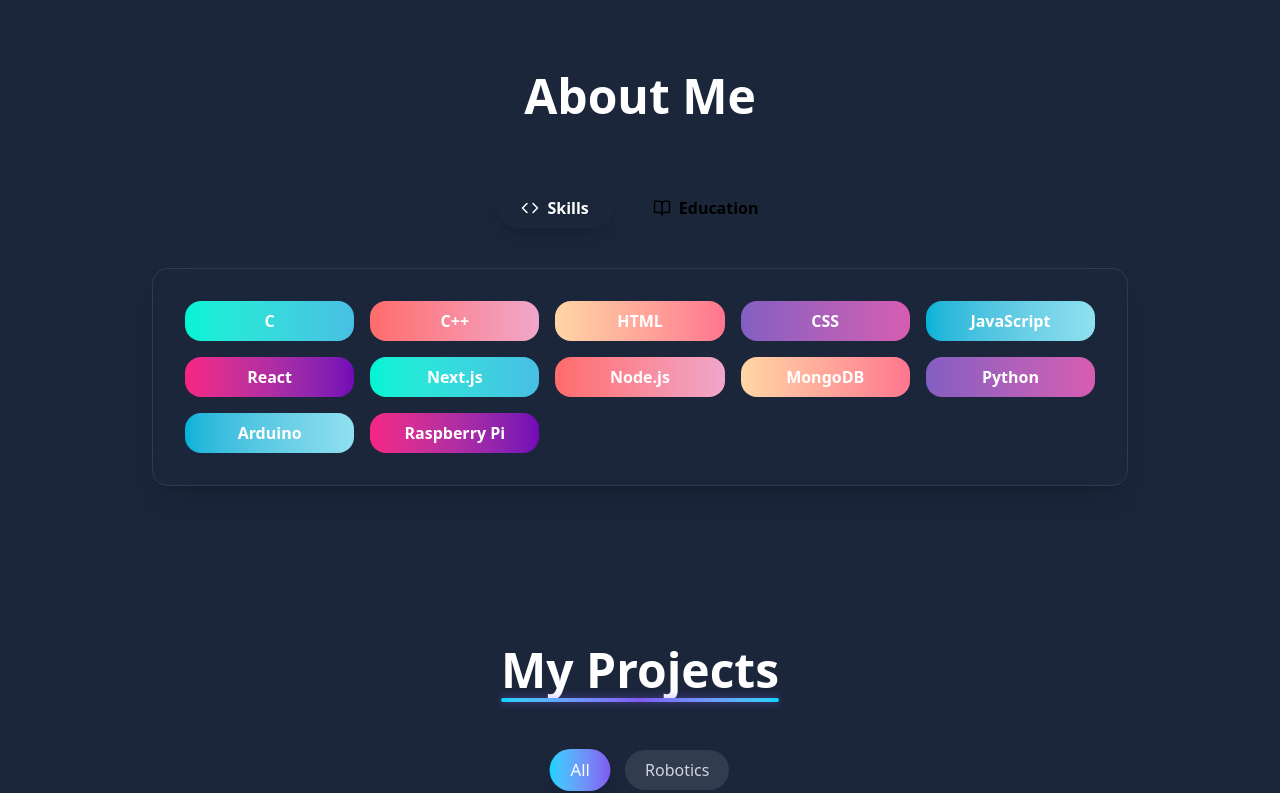
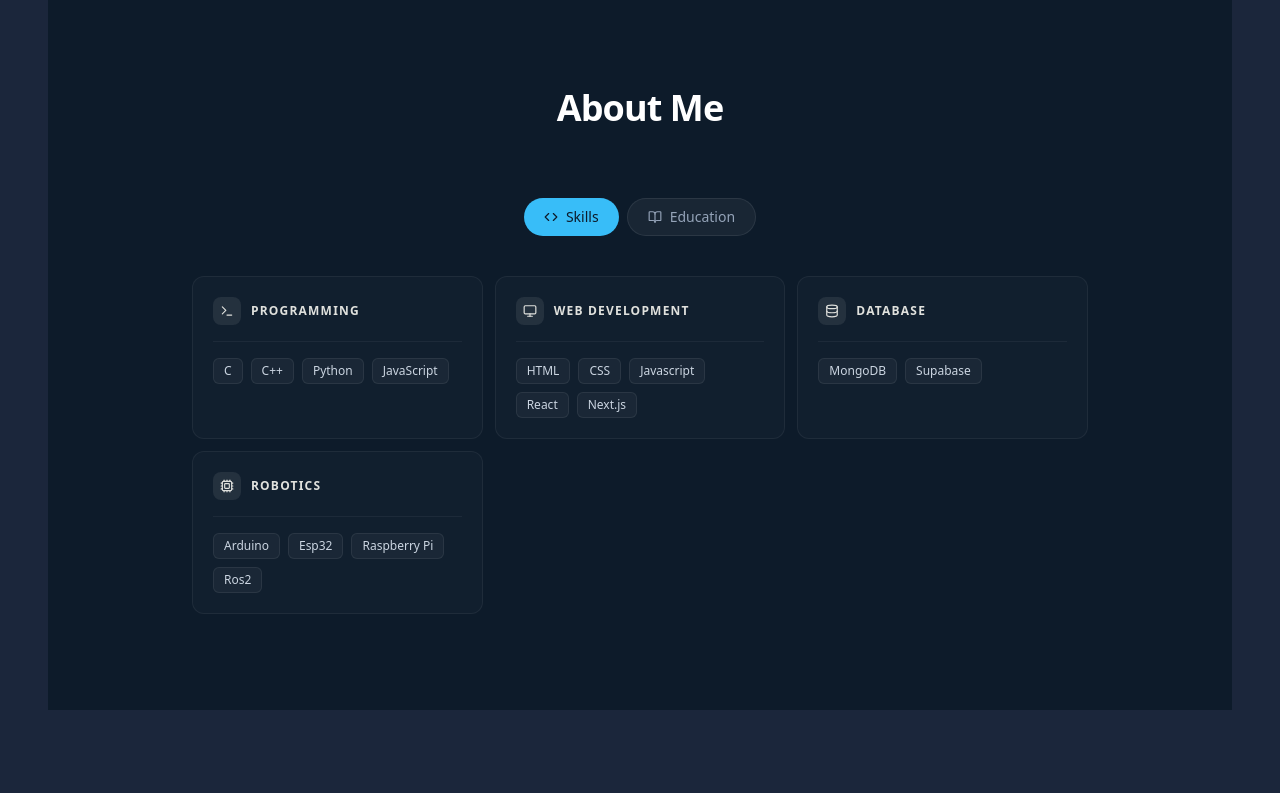
Before and after one commit to karkikaruna/karuna, a Next.js app: page / in a window 1280 px wide. Shown: the part 680-1473 px from the top of the page. Built offline with nearby package versions, Linux system fonts and the light colour scheme.

Commit message:
made changes to about

```diff
--- a/src/app/components/AboutSection.jsx
+++ b/src/app/components/AboutSection.jsx
@@ -1,33 +1,40 @@
 "use client";
 import React, { useState } from "react";
 import { motion, AnimatePresence } from "framer-motion";
-import { Code, BookOpen, MapPin } from "lucide-react";
+import { Code, BookOpen, MapPin, Monitor, Server, Terminal, Database, Cpu } from "lucide-react";
 
-const TAB_DATA = [
+const SKILL_CATEGORIES = [
   {
-    title: "Skills",
-    id: "skills",
-    icon: <Code size={18} />,
-    content: [
-      "C",
-      "C++",
-      "HTML",
-      "CSS",
-      "JavaScript",
-      "React",
-      "Next.js",
-      "Node.js",
-      "MongoDB",
-      "Python",
-      "Arduino",
-      "Raspberry Pi",
-    ],
+    id: "programming",
+    label: "Programming",
+    icon: Terminal,
+    accent: "#e0e1dd",
+    skills: ["C", "C++", "Python", "JavaScript"],
   },
   {
-    title: "Education",
-    id: "education",
-    icon: <BookOpen size={18} />,
-    content: [
+    id: "web",
+    label: "Web Development",
+    icon: Monitor,
+    accent: "#e0e1dd",
+    skills: ["HTML", "CSS", "Javascript", "React", "Next.js"],
+  },
+  {
+    id: "database",
+    label: "Database",
+    icon: Database,
+    accent: "#e0e1dd",
+    skills: ["MongoDB","Supabase"],
+  },
+  {
+    id: "robotics",
+    label: "Robotics",
+    icon: Cpu,
+    accent: "#e0e1dd",
+    skills: ["Arduino", "Esp32","Raspberry Pi", "Ros2"],
+  },
+];
+
+const EDUCATION = [
   {
         title: "Bachelor in Computer Engineering",
         period: "2024 – Present",
@@ -46,148 +53,148 @@ const TAB_DATA = [
         name: "Sindhuli Little Flower English Boarding School",
         location: "Dudhauli, Sindhuli",
       },
-    ],
-  },
 ];
 
-const SKILL_COLORS = [
-  { gradient: "from-[#00f5d4] to-[#48bfe3]", shadow: "shadow-cyan-400/50 hover:shadow-cyan-400/80" },
-  { gradient: "from-[#ff6b6b] to-[#f0a6ca]", shadow: "shadow-pink-400/50 hover:shadow-pink-400/80" },
-  { gradient: "from-[#ffd6a5] to-[#ff758f]", shadow: "shadow-orange-400/50 hover:shadow-orange-400/80" },
-  { gradient: "from-[#845ec2] to-[#d65db1]", shadow: "shadow-purple-400/50 hover:shadow-purple-400/80" },
-  { gradient: "from-[#00b4d8] to-[#90e0ef]", shadow: "shadow-blue-400/50 hover:shadow-blue-400/80" },
-  { gradient: "from-[#f72585] to-[#7209b7]", shadow: "shadow-pink-700/50 hover:shadow-pink-700/80" },
+const tabs = [
+  { id: "skills", label: "Skills", icon: Code },
+  { id: "education", label: "Education", icon: BookOpen },
 ];
-
-const TabButton = ({ active, children, onClick }) => (
-  <motion.button
-    onClick={onClick}
-    whileHover={{ scale: 1.05 }}
-    whileTap={{ scale: 0.95 }}
-    className={`flex items-center gap-2 px-6 py-2 rounded-full font-semibold transition-all
-      ${active
-        ? "bg-hover-color text-white shadow-lg"
-        : "bg-third-background/40 text-text hover:bg-third-background/70"}
-    `}
-  >
-    {children}
-  </motion.button>
-);
 
 const AboutSection = () => {
   const [tab, setTab] = useState("skills");
-  const activeTab = TAB_DATA.find((t) => t.id === tab);
 
   return (
-    <section id="about" className="bg-background text-text py-20 relative overflow-hidden">
+    <section
+      id="about"
+      style={{ backgroundColor: "#0d1b2a" }}
+      className="py-24 px-6 relative"
+    >
+      <div className="max-w-4xl mx-auto">
 
 
-      <div className="absolute -top-32 -left-32 w-96 h-96 bg-hover-color/20 blur-3xl rounded-full pointer-events-none" />
-      <div className="absolute -bottom-32 -right-32 w-96 h-96 bg-third-background/20 blur-3xl rounded-full pointer-events-none" />
+        <div className="text-center mb-14">
+          <h2 className="text-4xl font-bold text-white tracking-tight mb-3">
+            About Me
+          </h2>
+          <div
+            style={{ backgroundColor: "white/10" }}
+            className="w-10 h-0.5 mx-auto rounded-full"
+          /></div>
 
-      <div className="max-w-5xl mx-auto px-6 relative z-10">
+        <div className="flex justify-center gap-2 mb-10">
+          {tabs.map(({ id, label, icon: Icon }) => (
+            <button
+              key={id}
+              onClick={() => setTab(id)}
+              className="flex items-center gap-2 px-5 py-2 rounded-full text-sm font-medium transition-all duration-200"
+              style={{
+                backgroundColor: tab === id ? "#38bdf8" : "rgba(255,255,255,0.05)",
+                color: tab === id ? "#0d1b2a" : "#94a3b8",
+                border: tab === id ? "none" : "1px solid rgba(255,255,255,0.08)",
+              }}
+            >
+              <Icon size={14} />
+              {label}
+            </button>
+          ))}
+        </div>
+        <AnimatePresence mode="wait">
+          {tab === "skills" && (
+            <motion.div
+              key="skills"
+              initial={{ opacity: 0, y: 10 }}
+              animate={{ opacity: 1, y: 0 }}
+              exit={{ opacity: 0, y: -10 }}
+              transition={{ duration: 0.2 }}
+              className="grid grid-cols-1 sm:grid-cols-2 lg:grid-cols-3 gap-3"
+            >
+              {SKILL_CATEGORIES.map(({ id, label, icon: Icon, accent, skills }) => (
+                <div
+                  key={id}
+                  className="rounded-xl p-5"
+                  style={{
+                    backgroundColor: "#111f2e",
+                    border: "1px solid rgba(255,255,255,0.06)",
+                  }}
+                >
 
-        <motion.h2
-          initial={{ opacity: 0, y: 20 }}
-          whileInView={{ opacity: 1, y: 0 }}
-          transition={{ duration: 0.6 }}
-          className="text-5xl font-bold text-center text-white mb-4"
+                  <div className="flex items-center gap-2.5 mb-4">
+                    <span
+                      className="flex items-center justify-center w-7 h-7 rounded-lg"
+                      style={{ backgroundColor: `${accent}18` }}
                     >
-          About Me
-        </motion.h2>
-        <div className="w-24 h-1 bg-hover-color mx-auto mb-12 rounded-full" />
-
-        {/* Tabs */}
-        <div className="flex justify-center gap-4 mb-10 flex-wrap">
-          {TAB_DATA.map((t) => (
-            <TabButton
-              key={t.id}
-              active={tab === t.id}
-              onClick={() => setTab(t.id)}
+                      <Icon size={14} style={{ color: accent }} />
+                    </span>
+                    <span
+                      className="text-xs font-semibold uppercase tracking-widest"
+                      style={{ color: accent }}
                     >
-              {t.icon}
-              {t.title}
-            </TabButton>
-          ))}
+                      {label}
+                    </span>
                   </div>
 
 
-        <div className="bg-second-background/60 backdrop-blur-lg border border-white/10 rounded-2xl p-8 shadow-xl">
-          <AnimatePresence mode="wait">
+                  <div
+                    className="mb-4"
+                    style={{ height: "1px", backgroundColor: "rgba(255,255,255,0.05)" }}
+                  />
 
 
-            {tab === "skills" && (
-              <motion.div
-                key="skills"
-                initial={{ opacity: 0, y: 15 }}
-                animate={{ opacity: 1, y: 0 }}
-                exit={{ opacity: 0, y: -15 }}
-                className="grid gap-4 grid-cols-2 sm:grid-cols-3 md:grid-cols-4 lg:grid-cols-5"
-              >
-                {activeTab.content.map((skill, index) => {
-                  const color = SKILL_COLORS[index % SKILL_COLORS.length];
-                  return (
-                    <motion.span
+                  <div className="flex flex-wrap gap-2">
+                    {skills.map((skill) => (
+                      <span
                         key={skill}
-                      whileHover={{ scale: 1.1, rotate: [0, 2, -2, 0] }}
-                      transition={{ type: "tween", duration: 0.4 }}
-                      className={`
-                        px-5 py-2 rounded-2xl
-                        bg-gradient-to-r ${color.gradient}
-                        text-white font-semibold
-                        text-center
-                        ${color.shadow}
-                        backdrop-blur-sm bg-opacity-30
-                        cursor-pointer
-                        transition-all duration-300
-                      `}
+                        className="px-2.5 py-1 rounded-md text-xs font-medium"
+                        style={{
+                          backgroundColor: "rgba(255,255,255,0.04)",
+                          color: "#cbd5e1",
+                          border: "1px solid rgba(255,255,255,0.07)",
+                        }}
                       >
                         {skill}
-                    </motion.span>
-                  );
-                })}
+                      </span>
+                    ))}
+                  </div>
+                </div>
+              ))}
             </motion.div>
           )}
 
           {tab === "education" && (
             <motion.div
               key="education"
-                initial={{ opacity: 0, y: 15 }}
+              initial={{ opacity: 0, y: 10 }}
               animate={{ opacity: 1, y: 0 }}
-                exit={{ opacity: 0, y: -15 }}
-                className="space-y-6"
+              exit={{ opacity: 0, y: -10 }}
+              transition={{ duration: 0.2 }}
+              className="space-y-3"
             >
-                {activeTab.content.map((edu, index) => (
+              {EDUCATION.map((edu, i) => (
                 <div
-                    key={index}
-                    className="
-                      p-6 rounded-xl
-                      bg-[#162338]
-                      border-l-4 border-[#00b4d8]
-                      shadow-lg
-                      transition-all
-                      hover:shadow-cyan-500/20
-                    "
+                  key={i}
+                  className="rounded-xl p-5"
+                  style={{
+                    backgroundColor: "#111f2e",
+                    border: "1px solid rgba(255,255,255,0.06)",
+                    borderLeft: "2px solid #38bdf8",
+                  }}
                 >
-                    <h3 className="text-xl font-semibold text-[#e0e1dd]">
-                      {edu.title}
-                    </h3>
-
-                    <p className="text-sm text-[#94a3b8] mt-1">{edu.name}</p>
-
-                    <div className="flex items-center gap-1 text-sm text-[#7dd3fc] mt-1">
-                      <MapPin size={14} />
+                  <h3 className="text-base font-semibold text-white mb-1">{edu.title}</h3>
+                  {edu.name && <p className="text-sm text-slate-400">{edu.name}</p>}
+                  {edu.location && (
+                    <div className="flex items-center gap-1 text-xs text-slate-500 mt-1">
+                      <MapPin size={12} />
                       <span>{edu.location}</span>
                     </div>
-
-                    <p className="text-sm text-[#7dd3fc] mt-1">{edu.period}</p>
+                  )}
+                  {edu.period && (
+                    <p className="text-xs text-slate-500 mt-1">{edu.period}</p>
+                  )}
                 </div>
               ))}
             </motion.div>
           )}
-
         </AnimatePresence>
-        </div>
       </div>
     </section>
   );
--- a/src/app/components/ProjectCard.jsx
+++ b/src/app/components/ProjectCard.jsx
@@ -4,7 +4,7 @@ import Link from "next/link";
 
 const ProjectCard = ({ imgUrl, title, description, gitUrl, previewUrl }) => {
   return (
-    <div className="rounded-2xl overflow-hidden shadow-xl bg-third-bg/40 backdrop-blur-md border border-white/10 hover:border-[#7f5af0] hover:shadow-[0_0_25px_rgba(127,90,240,0.6)] transition-all duration-500 group">
+    <div className="rounded-2xl overflow-hidden shadow-xl bg-third-bg/40 backdrop-blur-md border border-white/10 hover:border-white/10 hover:shadow-white/10 transition-all duration-500 group">
       <div
         className="h-56 md:h-64 relative overflow-hidden"
         style={{ background: `url(${imgUrl})`, backgroundSize: "cover", backgroundPosition: "center" }}
@@ -12,7 +12,7 @@ const ProjectCard = ({ imgUrl, title, description, gitUrl, previewUrl }) => {
         <div className="absolute inset-0 bg-black/40 opacity-0 group-hover:opacity-100 transition duration-500 flex items-center justify-center gap-6">
           <Link
             href={gitUrl}
-            className="h-12 w-12 border-2 border-white flex items-center justify-center rounded-full hover:bg-[#7f5af0] transition"
+            className="h-12 w-12 border-2 border-white flex items-center justify-center rounded-full hover:bg-white/10 transition"
           >
             <CodeBracketIcon className="h-7 w-7 text-white" />
           </Link>
--- a/src/app/components/ProjectTag.jsx
+++ b/src/app/components/ProjectTag.jsx
@@ -6,7 +6,7 @@ const ProjectTag = ({ name, onClick, isSelected }) => {
       onClick={() => onClick(name)}
       className={`px-5 py-2 rounded-full font-medium transition-all duration-300
         ${isSelected
-          ? "bg-gradient-to-r from-[#00d4ff] to-[#7f5af0] text-white shadow-lg scale-105"
+          ? "bg-white/10 text-white shadow-lg scale-105"
           : "bg-white/10 text-gray-300 hover:bg-white/20"}`
       }
     >
--- a/src/app/components/ProjectsSection.jsx
+++ b/src/app/components/ProjectsSection.jsx
@@ -9,7 +9,7 @@ const projectsData = [
     id: 1,
     title: "KD Bot",
     description:
-      "KD-BOT is a simple personal assistant model programmed in C++. It includes user management functions, chat systems, calculators, and a simple TicTacToe game. A compact all-in-one solution.",
+      "KD-BOT is a personal assistant model programmed in C++. It includes user management functions, chat systems, calculators, and a TicTacToe game which can even track user mood and behaves accordingly and tries to make user feel better. It also has....for more visit the url.",
     image: "/images/projects/kd.png",
     tag: ["All"],
     gitUrl: "https://github.com/karkikaruna/KD-bot",
@@ -51,8 +51,7 @@ const ProjectsSection = () => {
       <div className="text-center mb-14">
   <h2 className="text-4xl md:text-5xl font-extrabold text-white relative inline-block">
     My Projects
-    <span className="absolute left-0 bottom-[-8px] h-1 w-full rounded-full
-      bg-gradient-to-r from-[#00d4ff] via-[#7f5af0] to-[#00d4ff] shadow-[0_0_8px_rgba(127,90,240,0.6)]">
+    <span className="absolute left-0 bottom-[-8px] h-1 w-full rounded-full ]">
     </span>
   </h2>
 </div>
```
Also changed, not shown: src/app/components/EmailSection.jsx (+5 -5 lines). Lines whose indentation alone changed are shown as unchanged.
